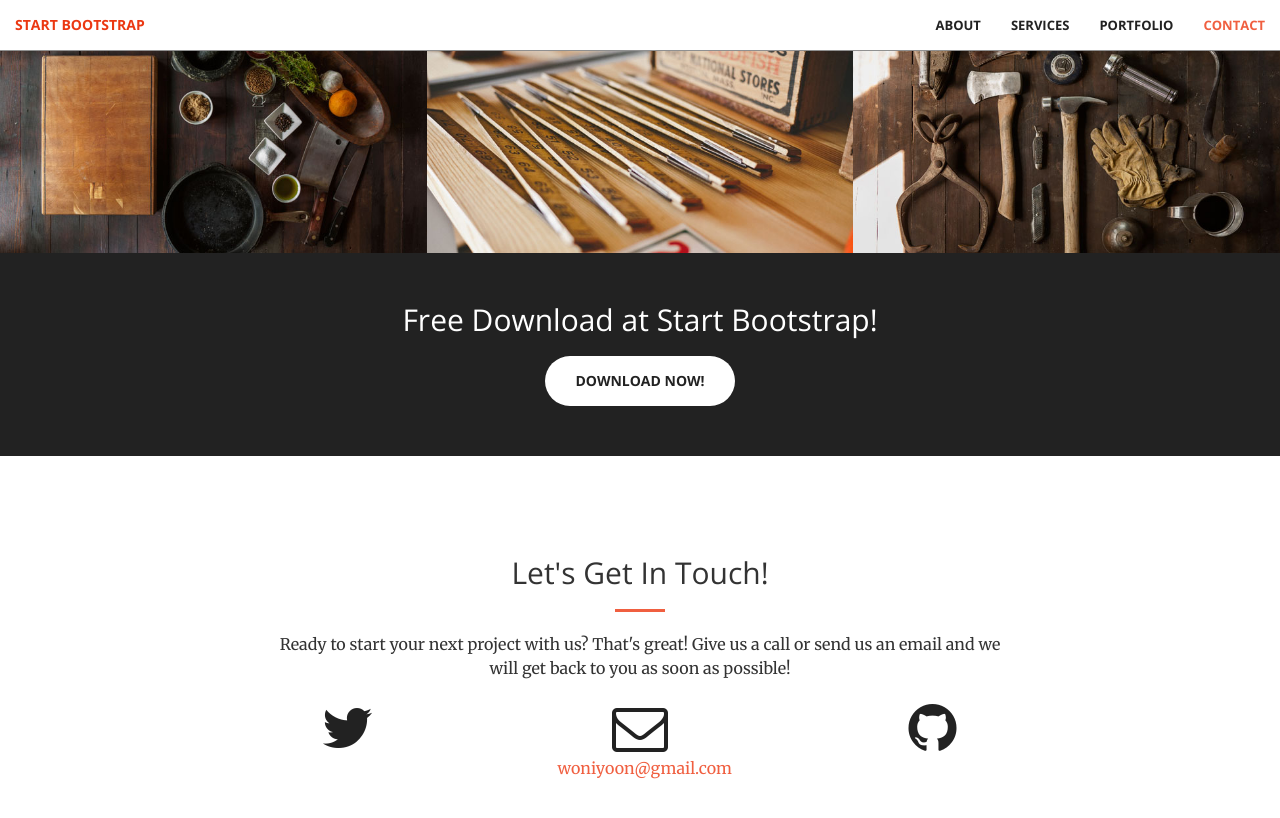
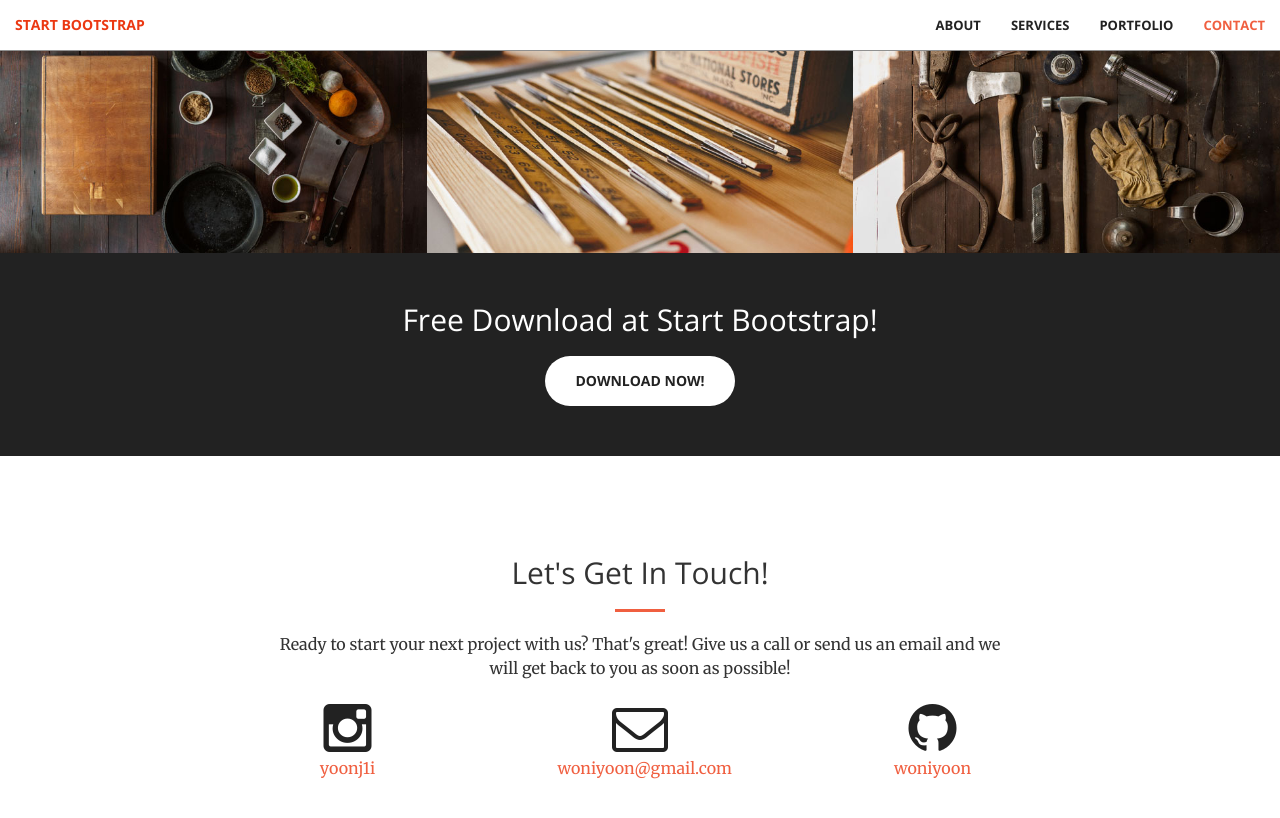
Before and after one commit to woniyoon/woniyoon.github.io, a Jekyll site: the page built from index.html, in a window 1280 px wide and 900 px high, scrolled down 1981 px. Shown: the top 818 px of the window. Built offline with Jekyll 4.4.1, drawn with Linux system fonts in a browser that asks for light colours.

Commit message:
Update contact information

```diff
--- a/_config.yml
+++ b/_config.yml
@@ -5,8 +5,8 @@
 baseurl: "" # the subpath of your site, e.g. /blog/
 url: "https://woniyoon.github.io" # the base hostname & protocol for your site
 
-twitter_username:
-github_username:
+instagram_username: "yoonj1i"
+github_username: "woniyoon"
 
 # Build settings
 markdown: kramdown
--- a/_includes/contact.html
+++ b/_includes/contact.html
@@ -7,9 +7,9 @@
                 <p>Ready to start your next project with us? That's great! Give us a call or send us an email and we will get back to you as soon as possible!</p>
             </div>
         <div class="col-lg-2 col-lg-offset-2 text-center">
-            <a href="https://twitter.com/{{ site.twitter_username }}">
-                <i class="fa fa-twitter fa-3x wow bounceIn" data-wow-delay=".1s"></i>
-                <p>{{ site.twitter_username }}</p>
+            <a href="https://instagram.com/{{ site.instagram_username }}">
+                <i class="fa fa-instagram fa-3x wow bounceIn" data-wow-delay=".1s"></i>
+                <p>{{ site.instagram_username }}</p>
             </a>
         </div>
         <div class="col-lg-2 col-lg-offset-1 text-center">
```
